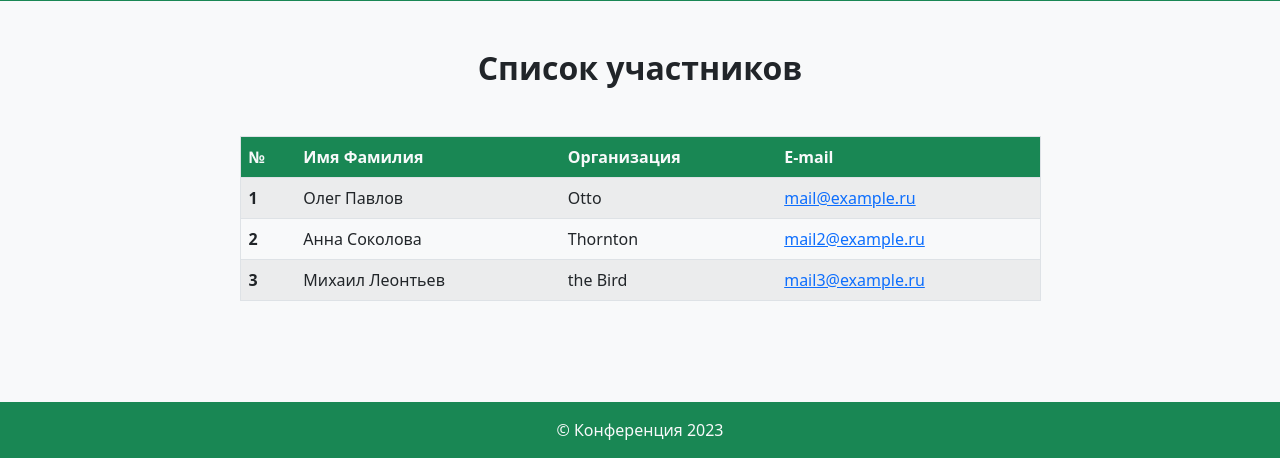
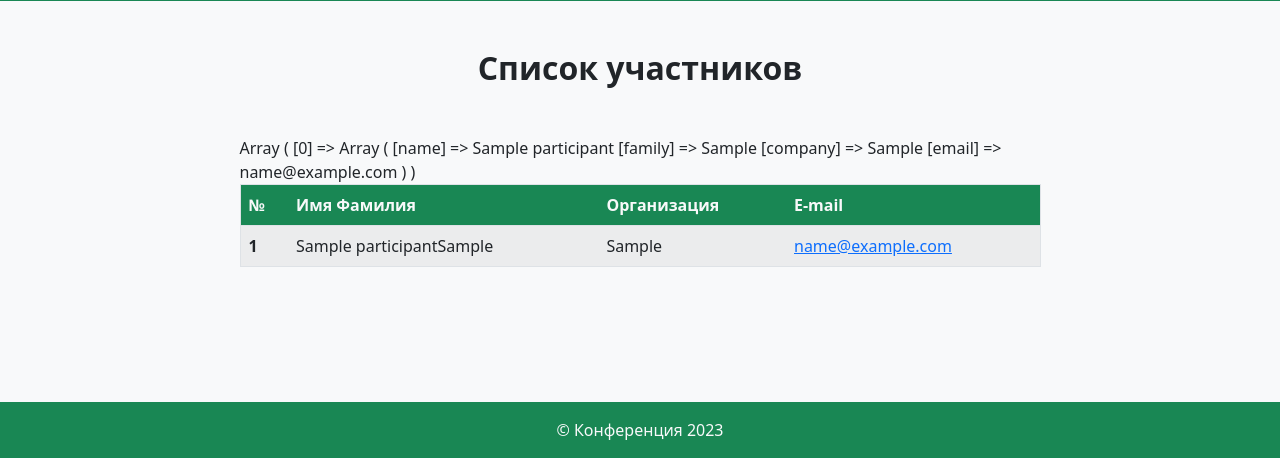
Before and after one commit to Academy1176/Conference_Registration_Website, a PHP site: page /views/ViewParticipants.php in a window 1280 px wide. Shown: the part 438-896 px from the top of the page. Run offline with PHP 8.4, Linux system fonts and the light colour scheme; tables that the repository leaves empty hold one stand-in row (values such as "Sample post").

Commit message:
Созданы контроллер и модель страницы со списком участников
Добавлен контроллер ControllerParticipants.php
Добавлена модель ModelParticipants.php
Обновлен файл базы данных для импорта

```diff
--- a/conference_db.sql
+++ b/conference_db.sql
@@ -3,7 +3,7 @@
 -- https://www.phpmyadmin.net/
 --
 -- Хост: 127.0.0.1
--- Время создания: Апр 23 2023 г., 13:59
+-- Время создания: Апр 23 2023 г., 15:25
 -- Версия сервера: 10.4.28-MariaDB
 -- Версия PHP: 8.2.4
 
@@ -57,7 +57,7 @@ ALTER TABLE `participants`
 -- AUTO_INCREMENT для таблицы `participants`
 --
 ALTER TABLE `participants`
-  MODIFY `participant_id` int(11) NOT NULL AUTO_INCREMENT, AUTO_INCREMENT=10;
+  MODIFY `participant_id` int(11) NOT NULL AUTO_INCREMENT, AUTO_INCREMENT=11;
 COMMIT;
 
 /*!40101 SET CHARACTER_SET_CLIENT=@OLD_CHARACTER_SET_CLIENT */;
--- /dev/null
+++ b/controllers/ControllerParticipants.php
@@ -0,0 +1,4 @@
+<?php
+    //Получить данные участников из модели
+    $participantsArray = ModelParticipants_GetParticipants();
+?>
--- a/controllers/ControllerRegister.php
+++ b/controllers/ControllerRegister.php
@@ -17,7 +17,8 @@ if (isset($_POST['submitButton'])) {
         $jobRole = $_POST['jobRole'];
         $birthDate = $_POST['birthDate'];
         $email = $_POST['email'];
-        addNewParticipant($name, $family, $pol, $nationality, $company, $jobRole, $birthDate, $email);
+        //Передача данных в модель
+        ModelRegister_AddNewParticipant($name, $family, $pol, $nationality, $company, $jobRole, $birthDate, $email);
     }
 }
 ?>
--- a/index.php
+++ b/index.php
@@ -1,4 +1,3 @@
 <?php
-
-
+    header("Location: views/ViewRegister.php");
 ?>
--- /dev/null
+++ b/models/ModelParticipants.php
@@ -0,0 +1,36 @@
+<?php
+
+//Вернуть массив с участниками из базы данных
+function ModelParticipants_GetParticipants(){
+    try {
+    	//Создание соединения
+        $conn = new PDO("mysql:host=localhost;dbname=conference_db", "root", "");
+        $conn->setAttribute(PDO::ATTR_ERRMODE, PDO::ERRMODE_EXCEPTION);
+
+        //Подготовка запроса
+        $sql = 'SELECT name, family, company, email FROM participants';
+        $stmt = $conn->query($sql);
+
+        //Сохранение результата в массив
+        $results = $stmt->fetchAll(PDO::FETCH_ASSOC);
+
+        //Если результат не пустой, вернуть массив с результатом
+        if ($results)
+        {
+            $participants = $results;
+        }
+        //Иначе вернуть 0
+        else{
+            $participants = 0;
+        }
+
+        //возврат функции
+        return $participants;
+
+
+    } catch(PDOException $e) {
+        echo "Error: " . $e->getMessage();
+    }
+}
+
+?>
--- a/models/ModelRegister.php
+++ b/models/ModelRegister.php
@@ -1,7 +1,7 @@
 <?php
 
 //Добавить нового участника в базу данных
-function addNewParticipant($name, $family, $pol, $nationality, $company, $jobRole, $birthDate, $email){
+function ModelRegister_AddNewParticipant($name, $family, $pol, $nationality, $company, $jobRole, $birthDate, $email){
     try {
     	//Создание соединения
         $conn = new PDO("mysql:host=localhost;dbname=conference_db", "root", "");
--- a/views/ViewParticipants.php
+++ b/views/ViewParticipants.php
@@ -1,5 +1,8 @@
+<?php include('../models/ModelParticipants.php')?>
+<?php include('../controllers/ControllerParticipants.php')?>
+
 <!DOCTYPE html>
-<html lang="en">
+<html lang="ru">
 <head>
     <meta charset="UTF-8">
     <meta http-equiv="X-UA-Compatible" content="IE=edge">
@@ -47,24 +50,39 @@
                             </tr>
                         </thead>
                         <tbody>
-                            <tr>
-                            <th scope="row">1</th>
-                            <td>Олег Павлов</td>
-                            <td>Otto</td>
-                            <td><a href="mailto:mail@example.ru">mail@example.ru</td>
-                            </tr>
-                            <tr>
-                            <th scope="row">2</th>
-                            <td>Анна Соколова</td>
-                            <td>Thornton</td>
-                            <td><a href="mailto:mail2@example.ru">mail2@example.ru</td>
-                            </tr>
-                            <tr>
-                            <th scope="row">3</th>
-                            <td>Михаил Леонтьев</td>
-                            <td>the Bird</td>
-                            <td><a href="mailto:mail3@example.ru">mail3@example.ru</td>
-                            </tr>
+                            <?php
+                                //Если есть участники, вывести информацию
+                                if ($participantsArray != 0){
+                                    $i = 1;
+                                    print_r($participantsArray);
+                                    ?>
+                                        <?php
+                                        foreach ($participantsArray as $row) {
+                                        ?>
+                                            <tr>
+                                                <th scope="row"><?php echo $i?></th>
+                                                <td><?php echo $row['name'], $row['family'];?></td>
+                                                <td><?php echo $row['company']?></td>
+                                                <td id="<?php echo $row['email']?>">
+                                                    <a href="mailto:<?php echo $row['email']?>">
+                                                        <?php echo $row['email']?>
+                                                    </a>
+                                                </td>
+                                            </tr>
+                                        <?php
+                                        $i++;
+                                        }
+                                }
+                                //Иначе вывести сообщение, что участников нет
+                                else{
+                                    ?>
+                                    <td></td>
+                                    <td>Участников нет</td>
+                                    <td></td>
+                                    <td></td>
+                                    <?php
+                                }
+                            ?>
                         </tbody>
                     </table>
                 </div>
--- a/views/ViewRegister.php
+++ b/views/ViewRegister.php
@@ -72,7 +72,7 @@
                         </div>
 
                         <div class="form-floating mb-3">
-                            <input class="form-control" name="birthDate" type="date" min="1900-01-01" max="2006-01-01" required>
+                            <input class="form-control" name="birthDate" type="date" min="1900-01-01" max="2005-12-01" required>
                             <label for="birthDate">Дата рождения</label>
                         </div>
 
```
